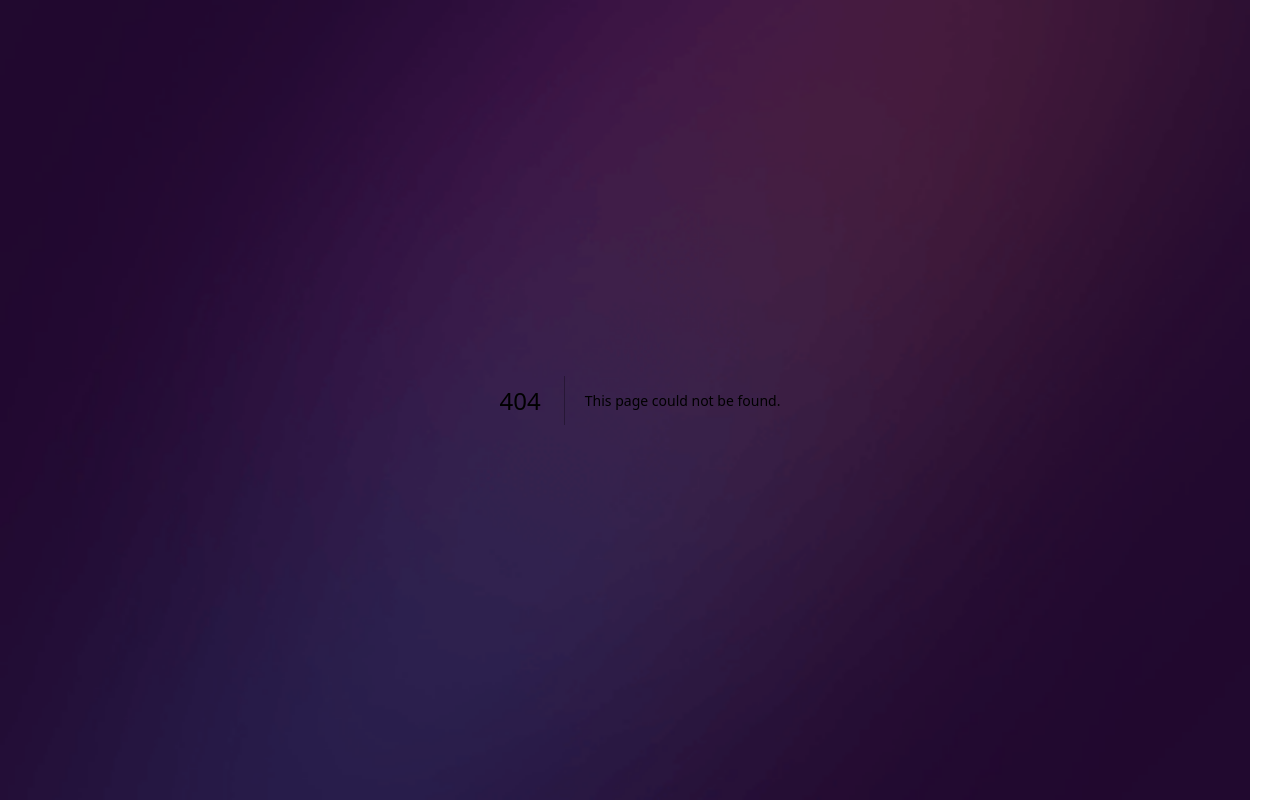
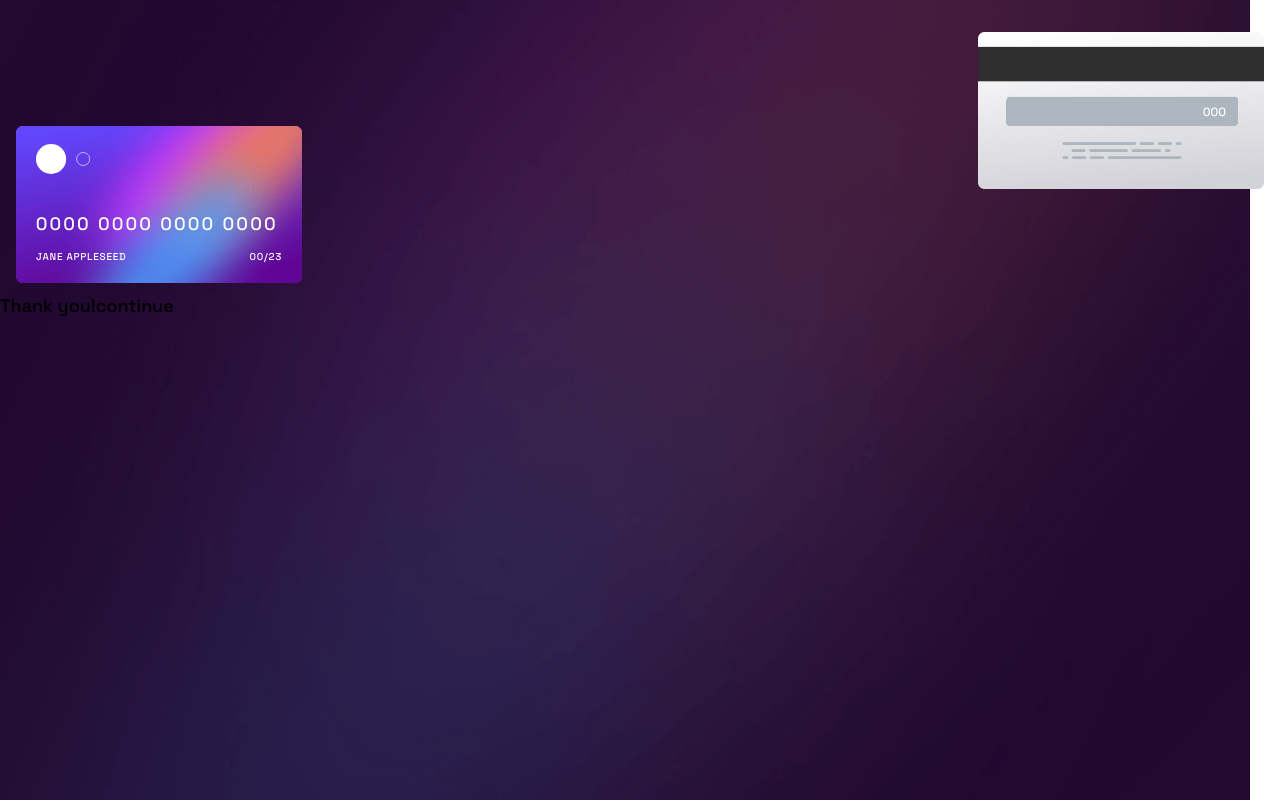
Before and after one commit to shalri/fm-interactive-card-details-form, a Next.js app: page /thank-you in a window 1280 px wide. Before the commit this address had no page. Built offline with nearby package versions, Linux system fonts and the light colour scheme.

Commit message:
Thank you page router

```diff
--- a/app/layout.tsx
+++ b/app/layout.tsx
@@ -1,6 +1,8 @@
 import type { Metadata } from "next";
 import { Space_Grotesk } from "next/font/google";
 import "./globals.css";
+import { CardProvider } from "@/contexts/CardContext";
+import Header from "@/components/Header";
 
 const spacegrotesk = Space_Grotesk({ subsets: ["latin"], weight: "500" });
 
@@ -19,7 +21,10 @@ export default function RootLayout({
       <body
         className={`${spacegrotesk.className} flex min-h-screen flex-col scroll-smooth bg-[url(/images/bg-main-mobile.png)] bg-contain text-[18px] bg-no-repeat antialiased`}
       >
+    <CardProvider>
+      <Header />
         {children}
+      </CardProvider>
       </body>
     </html>
   );
--- a/app/page.tsx
+++ b/app/page.tsx
@@ -4,11 +4,8 @@ import { CardProvider } from "@/contexts/CardContext";
 
 export default function Home() {
   return (
-    <CardProvider>
-      <Header />
       <main className=" ">
         <CardDetailsForm />
       </main>
-    </CardProvider>
   );
 }
--- /dev/null
+++ b/app/thank-you/page.tsx
@@ -0,0 +1,20 @@
+"use client";
+import { Suspense } from "react";
+import { useRouter } from "next/navigation";
+export default function ThankYouPage() {
+  const router = useRouter();
+  const handleClick = () => {
+    router.push("/");
+  };
+
+  return (
+    <main>
+      <Suspense fallback={<p>Loading...</p>}>
+        Thank you!
+        <button className="" onClick={handleClick}>
+          continue
+        </button>
+      </Suspense>
+    </main>
+  );
+}
--- a/components/CardDetailsForm.tsx
+++ b/components/CardDetailsForm.tsx
@@ -3,8 +3,10 @@ import { useCardContext } from "@/contexts/CardContext";
 import { FormEvent, useState } from "react";
 import { validators } from "@/lib/validators";
 import { cn } from "@/lib/utils";
+import { useRouter } from "next/navigation";
 
 export default function CardDetailsForm() {
+  const router = useRouter();
   const {
     setCardholderName,
     setCardNumber,
@@ -49,7 +51,7 @@ export default function CardDetailsForm() {
 
     const hasErrors = Object.values(newErrors).some((error) => error !== "");
     if (!hasErrors) {
-      console.log("Form submitted successfully");
+      router.push(`/thank-you?name=${cardDetails.cardholderName}`);
     }
   };
 
@@ -71,7 +73,7 @@ export default function CardDetailsForm() {
             value={cardDetails.cardholderName}
             onChange={(e) => setCardholderName(e.target.value)}
             className={cn(
-              "form-input rounded border border-ic-light-grayish-violet px-4 py-[9px] text-[18px] text-ic-very-dark-violet placeholder:text-ic-light-grayish-violet focus:ring-ic-very-dark-violet transition-all duration-400",
+              "duration-400 form-input rounded border border-ic-light-grayish-violet px-4 py-[9px] text-[18px] text-ic-very-dark-violet transition-all placeholder:text-ic-light-grayish-violet focus:ring-ic-very-dark-violet",
               errors.cardholderName && "border-red-500",
             )}
           />
```
Also changed, not shown: components/ThankYou.tsx (added).
